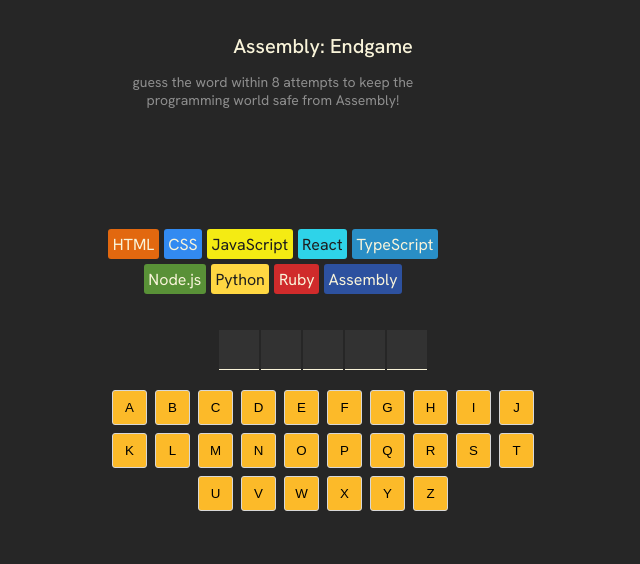
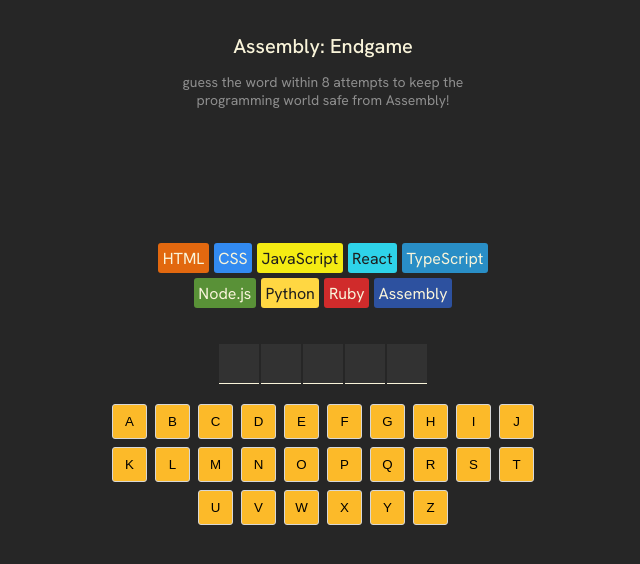
Before and after one commit to samkosal/Assemble-Endgame, a React (Vite) app: page / in a window 1280 px wide. Shown: the top 564 px of the page, without its empty margins (317-957 px from the left). Built offline with nearby package versions, Linux system fonts and the light colour scheme.

Commit message:
added random farewell messages when a language is removed

```diff
--- a/src/App.jsx
+++ b/src/App.jsx
@@ -1,6 +1,8 @@
 import { useState, useEffect } from "react"
 import { languages } from "./languages"
 import { clsx } from "clsx"
+import { getFarewellText } from "./util"
+
 export default function AssemblyEndgame() {
 
     // state values
@@ -17,6 +19,9 @@
         currentWord.split("").every(letter => guessedLetters.includes(letter))
     const isGameLost = wrongGuessCount >= languages.length - 1;
     const isGameOver = isGameWon || isGameLost;
+
+    const lastGuessLetter = guessedLetters[guessedLetters.length - 1];
+    const isLastGuessIncorrect = lastGuessLetter && !currentWord.includes(lastGuessLetter)
     // static values
     const alphabet = "abcdefghijklmnopqrstuvwxyz";
 
@@ -44,6 +49,7 @@
             <button
                 className={className}
                 key={letter}
+                disabled={isGameOver}
                 onClick={() => addGuessedLetter(letter)}
             >
                 {letter.toUpperCase()}
@@ -58,14 +64,15 @@
     ))
 
     const languageElements = languages.map((lang, index) => {
+        const isLanguageLost = index < wrongGuessCount
         const styles = {
             backgroundColor: lang.backgroundColor,
             color: lang.color
         }
-        const className = index < wrongGuessCount ? "lost" : ""
+        const className = clsx("chip", isLanguageLost && "lost")
         return (
             <span
-                className={`chip ${className}`}
+                className={className}
                 style={styles}
                 key={lang.name}
             >
@@ -76,8 +83,39 @@
 
     const gameStatusClass = clsx("game-status", {
         won: isGameWon,
-        lost: isGameLost
+        lost: isGameLost,
+        farewell: !isGameOver && isLastGuessIncorrect
     })
+
+    function renderGameStatus() {
+        if (!isGameOver && isLastGuessIncorrect) {
+            return (
+                <p
+                    className="farewell-message"
+                >
+                    {getFarewellText(languages[wrongGuessCount - 1].name)}
+                </p>
+            )
+        }
+
+        if (isGameWon) {
+            return (
+                <>
+                    <h2>You win!</h2>
+                    <p>Well done! 🎉</p>
+                </>
+            )
+        }
+        if (isGameLost) {
+            return (
+                <>
+                    <h2>Game over!</h2>
+                    <p>You lose! Better start learning Assembly 😭</p>
+                </>
+            )
+        }
+        return null;
+    }
     return (
         <main>
             <header>
@@ -86,23 +124,8 @@
                 programming world safe from Assembly!</p>
             </header>
 
-            <section className="game-status">
-                {isGameOver ? (
-                    isGameWon ? (
-                        <>
-                            <h2>You win!</h2>
-                            <p>Well done! 🎉</p>
-                        </>
-                    ) : (
-                        <>
-                            <h2>Game over!</h2>
-                            <p>You lose! Better start learning Assembly 😭</p>
-                        </>
-                    )
-                ) : (
-                        null
-                    )
-                }
+            <section className={gameStatusClass}>
+                {renderGameStatus()}
             </section>
 
             <section className="language-chips">
--- a/src/index.css
+++ b/src/index.css
@@ -9,8 +9,12 @@
     color: #D9D9D9;
     padding: 20px;
     height: 100vh;
+}
+
+main {
     display: flex;
-    justify-content: center;
+    flex-direction: column;
+    align-items: center;
 }
 
 header {
@@ -33,7 +37,10 @@
     display: flex;
     flex-direction: column;
     align-items: center;
+    justify-content: center;
     color: #F9F4DA;
+    width: 100%;
+    max-width: 350px;
     min-height: 60px;
     border-radius: 4px;
     margin-block: 30px;
@@ -47,8 +54,18 @@
     background-color: #BA2A2A;
 }
 
+section.game-status.farewell {
+    background-color: #7A5EA7;
+    border: 1px dashed #323232;
+}
+
 section.game-status > p {
     margin: 5px;
+}
+
+section.game-status > p.farewell-message {
+    font-style: italic;
+    font-weight: 400;
 }
 
 section.game-status > h2 {
@@ -130,6 +147,11 @@
     background-color: #EC5D49;
 }
 
+section.keyboard > button:disabled {
+    cursor: not-allowed;
+    opacity: 0.5
+}
+
 button.new-game {
     background-color: #11B5E5;
     border: 1px solid #D7D7D7;
--- /dev/null
+++ b/src/util.js
@@ -0,0 +1,19 @@
+export function getFarewellText(language) {
+    const options = [
+        `Farewell, ${language}`,
+        `Adios, ${language}`,
+        `R.I.P., ${language}`,
+        `We'll miss you, ${language}`,
+        `Oh no, not ${language}!`,
+        `${language} bites the dust`,
+        `Gone but not forgotten, ${language}`,
+        `The end of ${language} as we know it`,
+        `Off into the sunset, ${language}`,
+        `${language}, it's been real`,
+        `${language}, your watch has ended`,
+        `${language} has left the building`
+    ];
+
+    const randomIndex = Math.floor(Math.random() * options.length);
+    return options[randomIndex];
+}
```
